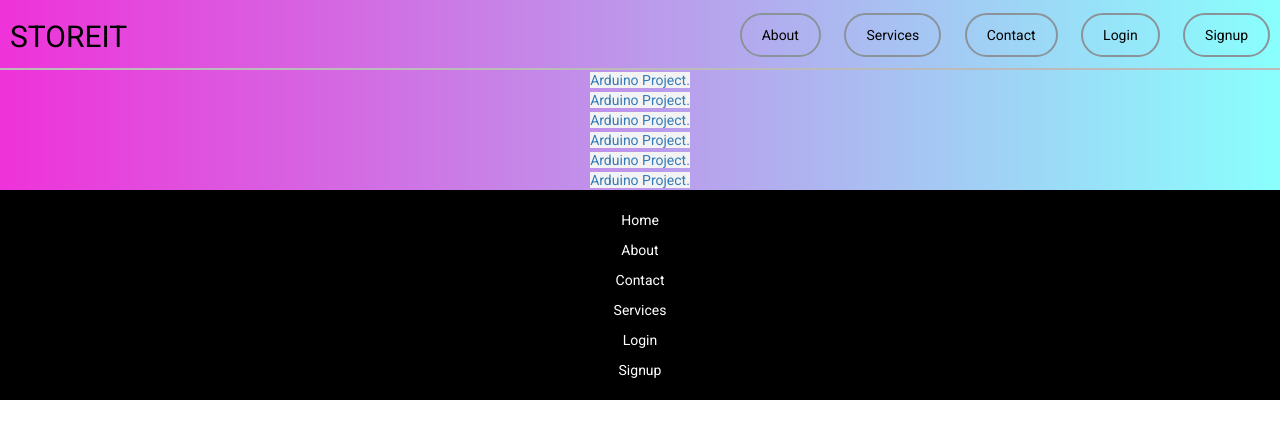
After one commit to Stephen10121/Storage-Server, a Flask app: page /services in a window 1280 px wide. The commit adds this page. Shown: the top 439 px of the page. Run offline with Flask 2, Linux system fonts and the light colour scheme; parts of the project's set-up code (start-up, migrations or seed data) failed here and were passed over; some libraries are stand-ins or nearby versions.

Commit message:
Working on arduino control board

```diff
--- a/main.py
+++ b/main.py
@@ -355,4 +355,12 @@ def logout():
     res.set_cookie('WOWPOW','')
     return res
 
+@app.route('/services')
+def services():
+    return render_template('service.html', what=[False, True, False])
+
+@app.route('/arduino', methods=['POST', 'GET'])
+def arduino():
+    return render_template('arduino.html')
+
 app.run(host='0.0.0.0', port=80, debug=True)
--- /dev/null
+++ b/static/css/arduino.css
@@ -0,0 +1,4 @@
+* {
+    margin: 0;
+    padding: 0;
+}
--- /dev/null
+++ b/static/css/service.css
@@ -0,0 +1,7 @@
+.service-links a {
+    height: 60px;
+    background-color: #f3f3f3;
+    width: 50%;
+    text-align: center;
+    margin-top: 10px;
+}
--- a/templates/base.html
+++ b/templates/base.html
@@ -9,6 +9,7 @@
     <link rel="preconnect" href="https://fonts.gstatic.com">
     <link href="https://fonts.googleapis.com/css2?family=Roboto&display=swap" rel="stylesheet">
     <link rel="stylesheet" href="https://maxcdn.bootstrapcdn.com/bootstrap/3.4.1/css/bootstrap.min.css">
+    {% block links %}{% endblock %}
   </head>
   <body>
       <div class="grid">
@@ -19,7 +20,7 @@
                 <div class="header-right">
                   <ul class="links">
                         <li><a class='style-link' href="#">About</a></li>
-                        <li><a class='style-link' href="#">Services</a></li>
+                        <li><a class='style-link' href="/services">Services</a></li>
                         <li><a class='style-link' href="#">Contact</a></li>
                         {% if what[0]==True %}
                           {% if what[1]==True %}
--- /dev/null
+++ b/templates/service.html
@@ -0,0 +1,16 @@
+{% extends "base.html" %} {% block title %}Home{% endblock %}
+{% block links %}
+<link rel="stylesheet" href="../static/css/service.css">
+{% endblock %}
+{% block content %}
+<center>
+    <div class="service-links">
+        <a href="/arduino">Arduino Project.</a><br>
+        <a href="/arduino">Arduino Project.</a><br>
+        <a href="/arduino">Arduino Project.</a><br>
+        <a href="/arduino">Arduino Project.</a><br>
+        <a href="/arduino">Arduino Project.</a><br>
+        <a href="/arduino">Arduino Project.</a>
+    </div>
+</center>
+{% endblock %}
```
Also changed, not shown: templates/arduino.html (added, +33 -0 lines).
